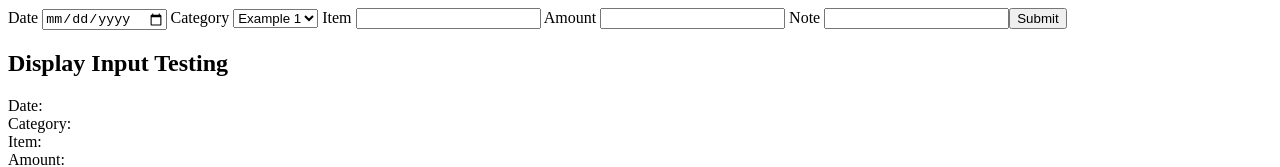
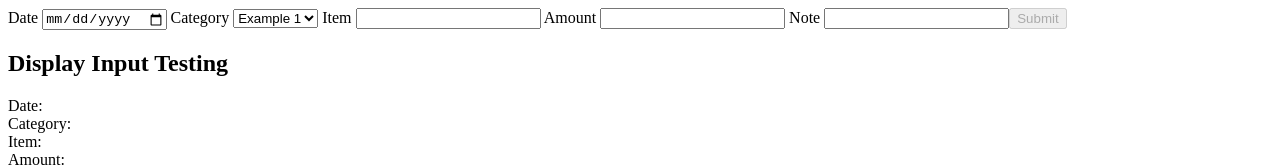
Before and after one commit to douar/budget, an Angular app: page / in a window 1280 px wide. Shown: the top 167 px of the page. Built offline with nearby package versions, Linux system fonts and the light colour scheme.

Commit message:
add validation requirements

```diff
--- a/src/app/components/expense/expense.component.html
+++ b/src/app/components/expense/expense.component.html
@@ -29,7 +29,7 @@
       <input type="text" formControlName="note"/>
     </label>
 
-    <button type="submit">Submit</button>
+    <button type="submit" [disabled]="!expenseForm.valid">Submit</button>
   </form>
 </div>
 
--- a/src/app/components/expense/expense.component.ts
+++ b/src/app/components/expense/expense.component.ts
@@ -1,5 +1,5 @@
 import { Component } from '@angular/core';
-import { FormControl, FormGroup } from "@angular/forms";
+import { FormControl, FormGroup, Validators } from "@angular/forms";
 
 @Component({
   selector: 'app-expense',
@@ -9,10 +9,10 @@
 export class ExpenseComponent {
 
   expenseForm = new FormGroup({
-    date: new FormControl(''),
-    category: new FormControl(''),
-    item: new FormControl(''),
-    amount: new FormControl(''),
+    date: new FormControl('', Validators.required),
+    category: new FormControl('', Validators.required),
+    item: new FormControl('', Validators.required),
+    amount: new FormControl('', Validators.required),
     note: new FormControl('')
   })
 
```
